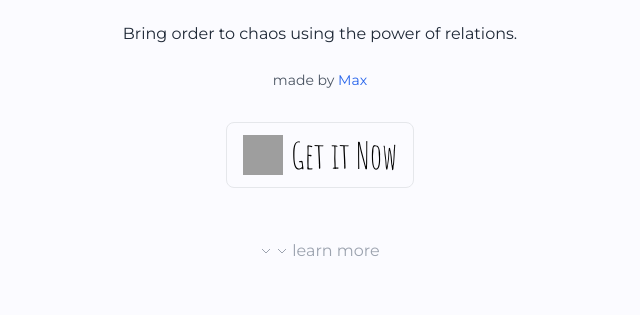
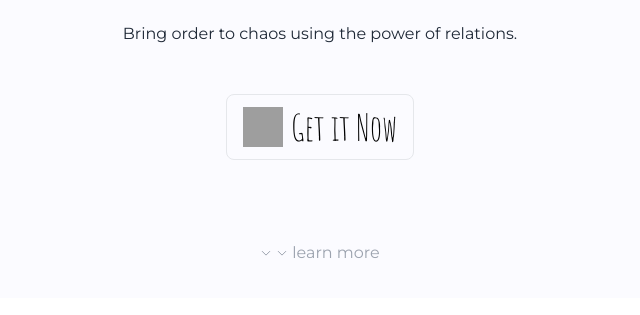
Before and after one commit to pureleap/pureleap-home, a Next.js app in the folder packages/ui/: page /gift/ai-auto-relation in a window 1280 px wide. Shown: the part 502-817 px from the top of the page, without its empty margins (320-960 px from the left). Built offline with nearby package versions, Linux system fonts and the light colour scheme; grey boxes are pictures that could not be loaded; a web font is replaced by a local one.

Commit message:
Fixing colours

```diff
--- a/packages/ui/src/components/gift/GiftHeroSection.tsx
+++ b/packages/ui/src/components/gift/GiftHeroSection.tsx
@@ -43,7 +43,7 @@ export const GiftHeroSection: React.FC<GiftHeroSectionProps> = ({ gift }) => {
 
           <p className="text-base font-sans text-gray-800 mt-4">{gift.description}</p>
         </div>
-        <p className="text-sm font-sans text-gray-600 mt-2">
+        {/* <p className="text-sm font-sans text-gray-600 mt-2">
           made by{' '}
           {gift.authors.map((author, index) => (
             <span key={index}>
@@ -53,7 +53,7 @@ export const GiftHeroSection: React.FC<GiftHeroSectionProps> = ({ gift }) => {
               {index < gift.authors.length - 1 ? ', ' : ''}
             </span>
           ))}
-        </p>
+        </p> */}
         <div className="flex justify-center mt-8">
           <a
             href={gift.link}
--- a/packages/ui/src/pages/contact-form.tsx
+++ b/packages/ui/src/pages/contact-form.tsx
@@ -117,10 +117,7 @@ const ContactForm: React.FC = () => {
       </Head>
       <Header></Header>
       <div className="font-sans">
-        <section
-          className="flex flex-col items-center justify-center pt-32 px-4 md:px-8 lg:px-16"
-          style={{ backgroundColor: '#fbfbff' }}
-        >
+        <section className="flex flex-col items-center justify-center pt-32 px-4 md:px-8 lg:px-16 bg-white">
           <h1 className="text-4xl text-center mb-16 font-serif">Contact Form</h1>
 
           <div className="max-w-2xl w-full">
--- a/packages/ui/tailwind.config.js
+++ b/packages/ui/tailwind.config.js
@@ -47,61 +47,66 @@ module.exports = {
           900: '#0000AC',
           950: '#00006E',
         },
-        orange: {
-          50: '#FFF0EB',
-          100: '#FFE5DB',
-          200: '#FFC8B3',
-          300: '#FFAF8F',
-          400: '#FF9166',
-          500: '#FF7642',
-          DEFAULT: '#FF7642',
-          600: '#FF4800',
-          700: '#C23700',
-          800: '#802400',
-          900: '#421300',
-          950: '#1F0900',
+        magenta: {
+          DEFAULT: '#d973be',
+          100: '#340e2a',
+          200: '#681d54',
+          300: '#9c2b7e',
+          400: '#ca3fa5',
+          500: '#d973be',
+          600: '#e08fcb',
+          700: '#e8abd8',
+          800: '#f0c7e5',
+          900: '#f7e3f2',
         },
         purple: {
-          50: '#F0ECF9',
-          100: '#DFD5F1',
-          200: '#C2AFE4',
-          300: '#A185D6',
-          400: '#815BC7',
-          500: '#643CB0',
-          DEFAULT: '#643CB0',
-          600: '#50308D',
-          700: '#3D246B',
-          800: '#291948',
-          900: '#140C22',
-          950: '#0B0613',
+          DEFAULT: '#7460bf',
+          100: '#161029',
+          200: '#2b2152',
+          300: '#41317b',
+          400: '#5641a3',
+          500: '#7460bf',
+          600: '#8f7fcc',
+          700: '#ab9fd9',
+          800: '#c7bfe5',
+          900: '#e3dff2',
         },
         yellow: {
-          50: '#FEF9EB',
-          100: '#FDF2D3',
-          200: '#FBE6AC',
-          300: '#F9D980',
-          400: '#F8CD59',
-          500: '#F6C02E',
-          DEFAULT: '#F6C02E',
-          600: '#E1A70A',
-          700: '#A67C07',
-          800: '#705405',
-          900: '#362802',
-          950: '#1D1601',
+          DEFAULT: '#f2c744',
+          100: '#3a2d04',
+          200: '#745908',
+          300: '#af860c',
+          400: '#e9b310',
+          500: '#f2c744',
+          600: '#f5d26a',
+          700: '#f7dd8f',
+          800: '#fae9b5',
+          900: '#fcf4da',
         },
+        orange: {
+          DEFAULT: '#f2811d',
+          100: '#331903',
+          200: '#663306',
+          300: '#994c09',
+          400: '#cc660c',
+          500: '#f2811d',
+          600: '#f4994a',
+          700: '#f7b377',
+          800: '#facca4',
+          900: '#fce6d2',
+        },
+
         red: {
-          50: '#FBE4E5',
-          100: '#F7CACA',
-          200: '#F0999A',
-          300: '#E86365',
-          400: '#E12E31',
-          500: '#BA1B1D',
-          DEFAULT: '#BA1B1D',
-          600: '#931517',
-          700: '#6F1012',
-          800: '#4C0B0C',
-          900: '#240506',
-          950: '#120303',
+          DEFAULT: '#f2561d',
+          100: '#331003',
+          200: '#662006',
+          300: '#992f09',
+          400: '#cc3f0c',
+          500: '#f2561d',
+          600: '#f4774a',
+          700: '#f79977',
+          800: '#fabba4',
+          900: '#fcddd2',
         },
       },
     },
```
